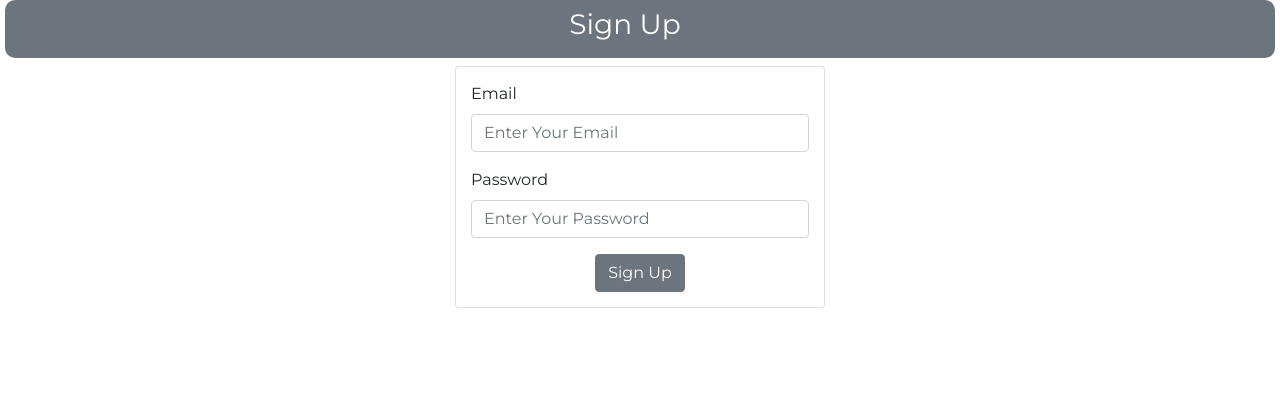
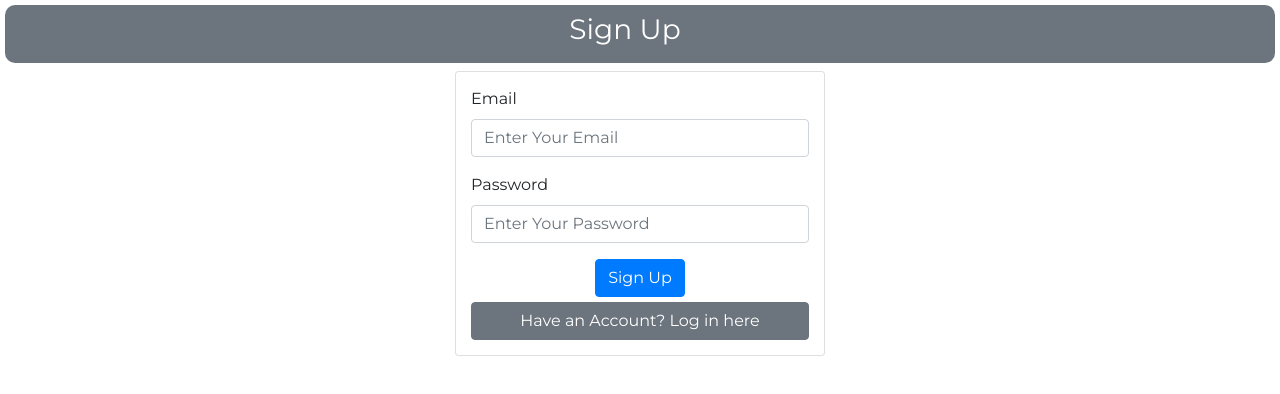
Before and after one commit to matichmike/reactCredentialsPage, a React (Create React App) app: page / in a window 1280 px wide. Shown: the top 394 px of the page. Built offline with nearby package versions, Linux system fonts and the light colour scheme.

Commit message:
signin and signup form switching done

```diff
--- a/src/components/Login.js
+++ b/src/components/Login.js
@@ -53,13 +53,16 @@ function Login(props) {
 
         <button
           type="submit"
-          className="btn btn-secondary"
+          className="btn btn-primary"
           // onClick={handleSubmit}
           >
             Log in
         </button>
 
       </form>
+
+      <a href="/" className="btn btn-secondary bottom-button">Create a New Account</a>
+
     </div>
   )
 }
--- a/src/components/Registration.js
+++ b/src/components/Registration.js
@@ -53,13 +53,16 @@ function Registration(props) {
 
         <button
           type="submit"
-          className="btn btn-secondary"
+          className="btn btn-primary"
           // onClick={handleSubmit}
           >
             Sign Up
         </button>
 
       </form>
+
+      <a href="/login" className="btn btn-secondary bottom-button">Have an Account? Log in here</a>
+
     </div>
   )
 }
--- a/src/index.css
+++ b/src/index.css
@@ -7,6 +7,7 @@
 
 .navbar {
   margin-left: 5px;
+  margin-top: 5px;
   margin-right: 5px;
   border-radius: 10px;
 }
@@ -15,3 +16,7 @@
   padding-bottom: 15px;
   padding-top: 15px;
 }
+
+.bottom-button {
+  margin-top: 5px;
+}
```
Also changed, not shown: 1 other file (tests, documents, lock files or other folders).
